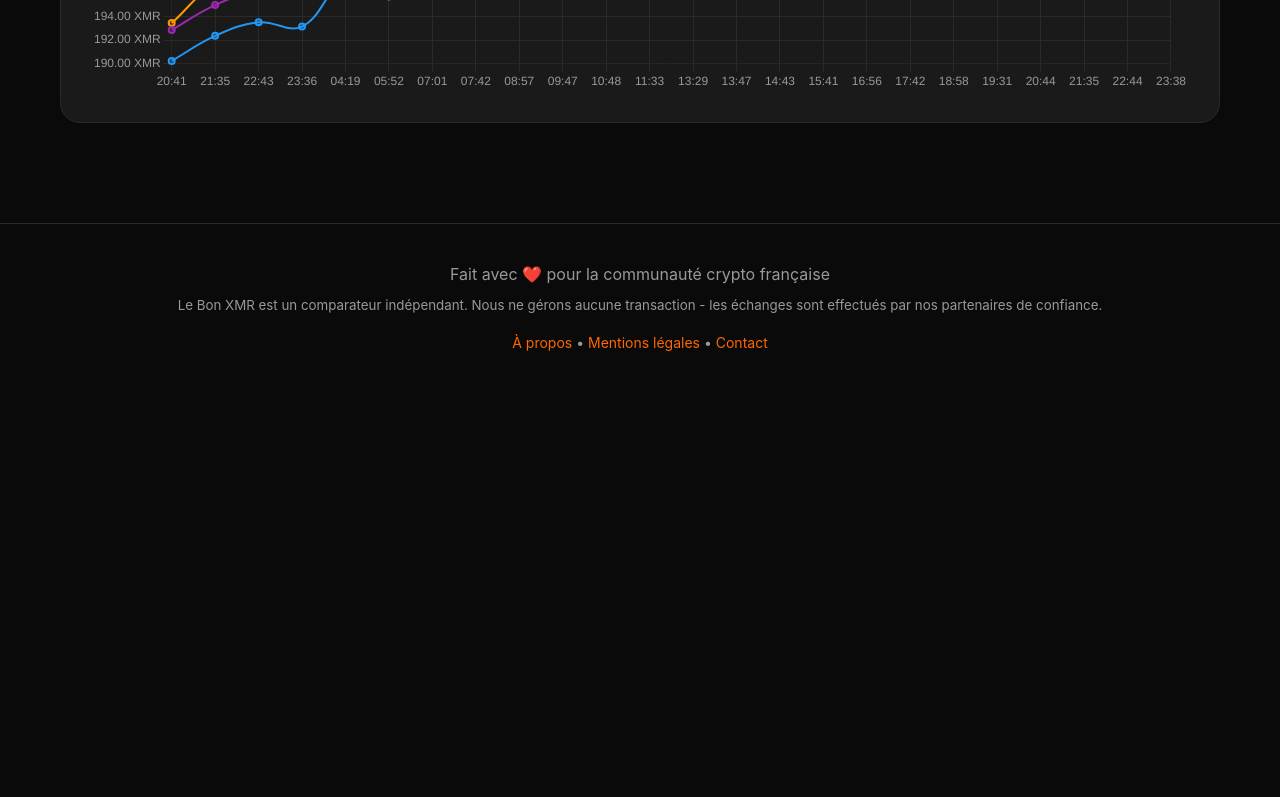
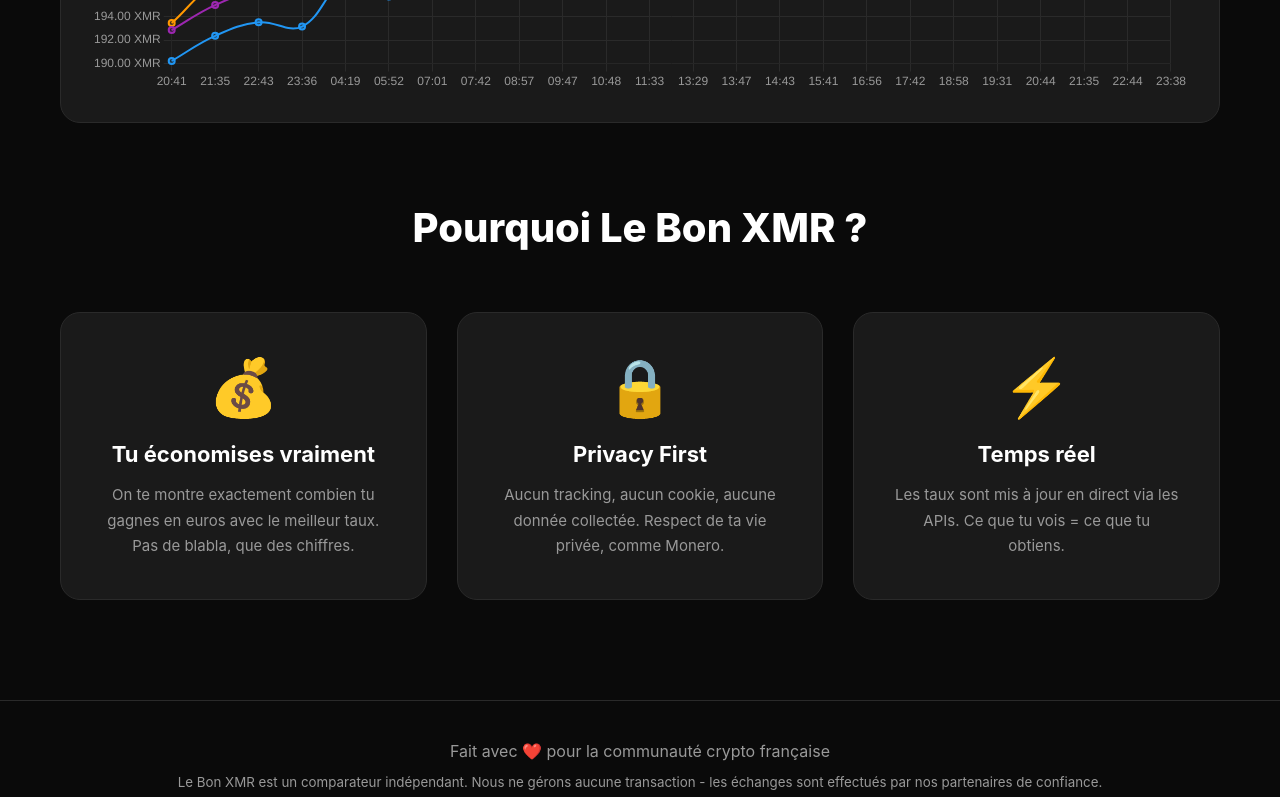
Before and after one commit to pommedactu/xmr-comparator, a website: page index.html in a window 1280 px wide. Shown: the part 1403-2200 px from the top of the page. Before the commit the page ends 1794 px from the top, so only its background shows below. Drawn offline with nearby package versions, Linux system fonts and the light colour scheme.

Commit message:
Restore Features section and reorder Why These Exchanges
ADDED:
- Features section (3 cards) at bottom before footer
- Matches GitHub version layout

REORDERED:
- Why These Exchanges section now appears BEFORE graph (not after)
- Better visual flow: Results -> Why exchanges -> Graph -> Features

STRUCTURE:
1. Hero + CTA Debutant
2. Comparator
3. Results
4. Why These Exchanges (hidden until comparison, compact)
5. Graph 24h
6. Features (3 cards)
7. Footer

Matches screenshot provided by user

```diff
--- a/index.html
+++ b/index.html
@@ -981,17 +981,8 @@
         </div>
     </div>
 
-    <!-- Rate Chart Section -->
-    <section class="rate-chart-section" id="rate-chart-container">
-        <h2 class="section-title">📊 Évolution des taux sur 24h</h2>
-        <div id="rate-stats" class="rate-stats"></div>
-        <div class="chart-wrapper">
-            <canvas id="rateChart"></canvas>
-        </div>
-    </section>
-
     <!-- Why These Exchanges - Compact (Hidden by default, shown after comparison) -->
-    <section id="why-exchanges-section" style="display: none; max-width: 1200px; margin: 60px auto; padding: 0 20px;">
+    <section id="why-exchanges-section" style="display: none; max-width: 1200px; margin: 60px auto 40px; padding: 0 20px;">
         <div style="background: var(--bg-card); border: 1px solid var(--border); border-radius: 16px; padding: 30px; text-align: center;">
             <h3 style="font-size: 20px; font-weight: 700; margin-bottom: 12px; color: var(--text);">
                 🔐 Pourquoi ces 5 exchanges ?
@@ -1003,6 +994,39 @@
             <a href="criteres.html" style="display: inline-block; background: var(--bg-dark); border: 1px solid var(--primary); color: var(--primary); padding: 10px 24px; border-radius: 10px; text-decoration: none; font-weight: 600; font-size: 14px; transition: all 0.3s;" onmouseover="this.style.background='var(--primary)'; this.style.color='white'" onmouseout="this.style.background='var(--bg-dark)'; this.style.color='var(--primary)'">
                 Voir nos critères détaillés →
             </a>
+        </div>
+    </section>
+
+    <!-- Rate Chart Section -->
+    <section class="rate-chart-section" id="rate-chart-container">
+        <h2 class="section-title">📊 Évolution des taux sur 24h</h2>
+        <div id="rate-stats" class="rate-stats"></div>
+        <div class="chart-wrapper">
+            <canvas id="rateChart"></canvas>
+        </div>
+    </section>
+
+    <!-- Features Section -->
+    <section class="features">
+        <h2 class="features-title">Pourquoi Le Bon XMR ?</h2>
+        <div class="features-grid">
+            <div class="feature-card">
+                <span class="feature-icon">💰</span>
+                <h3>Tu économises vraiment</h3>
+                <p>On te montre exactement combien tu gagnes en euros avec le meilleur taux. Pas de blabla, que des chiffres.</p>
+            </div>
+
+            <div class="feature-card">
+                <span class="feature-icon">🔒</span>
+                <h3>Privacy First</h3>
+                <p>Aucun tracking, aucun cookie, aucune donnée collectée. Respect de ta vie privée, comme Monero.</p>
+            </div>
+
+            <div class="feature-card">
+                <span class="feature-icon">⚡</span>
+                <h3>Temps réel</h3>
+                <p>Les taux sont mis à jour en direct via les APIs. Ce que tu vois = ce que tu obtiens.</p>
+            </div>
         </div>
     </section>
 
```
